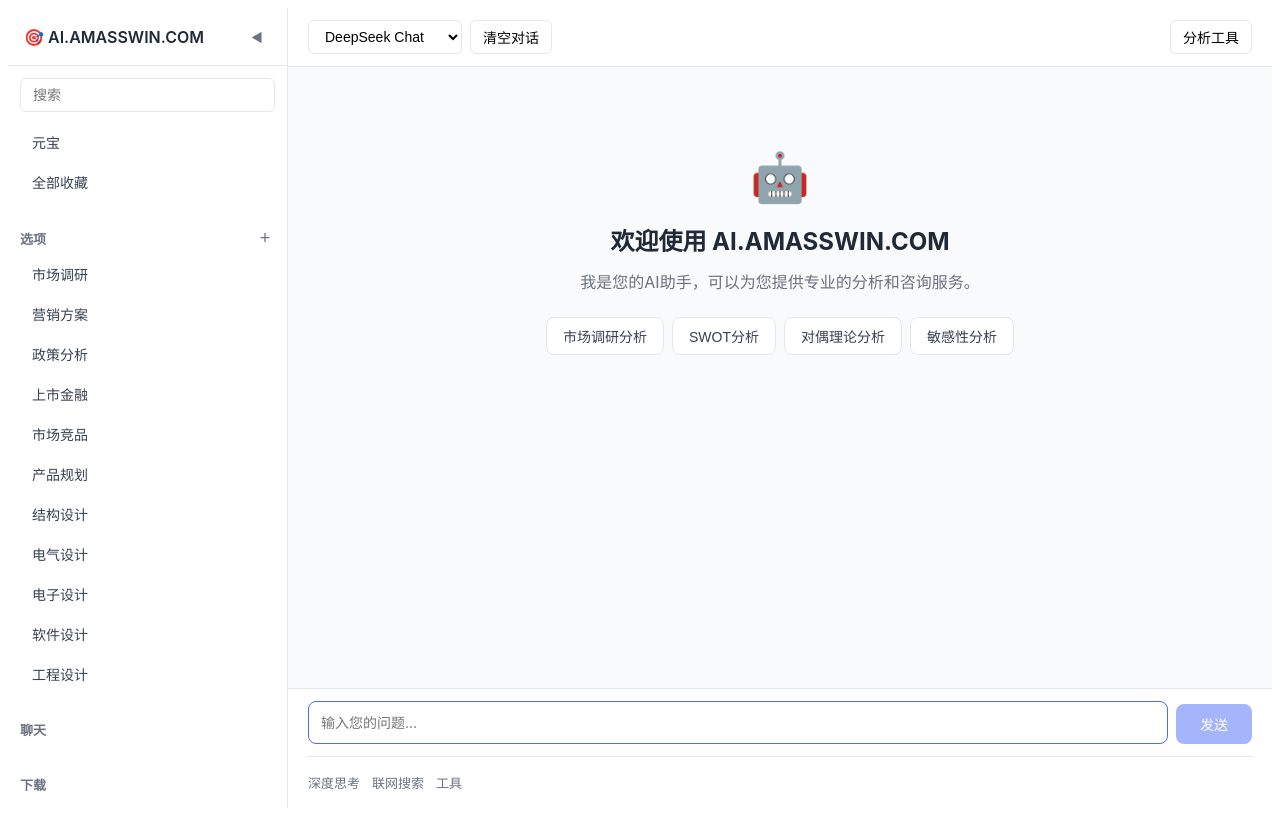
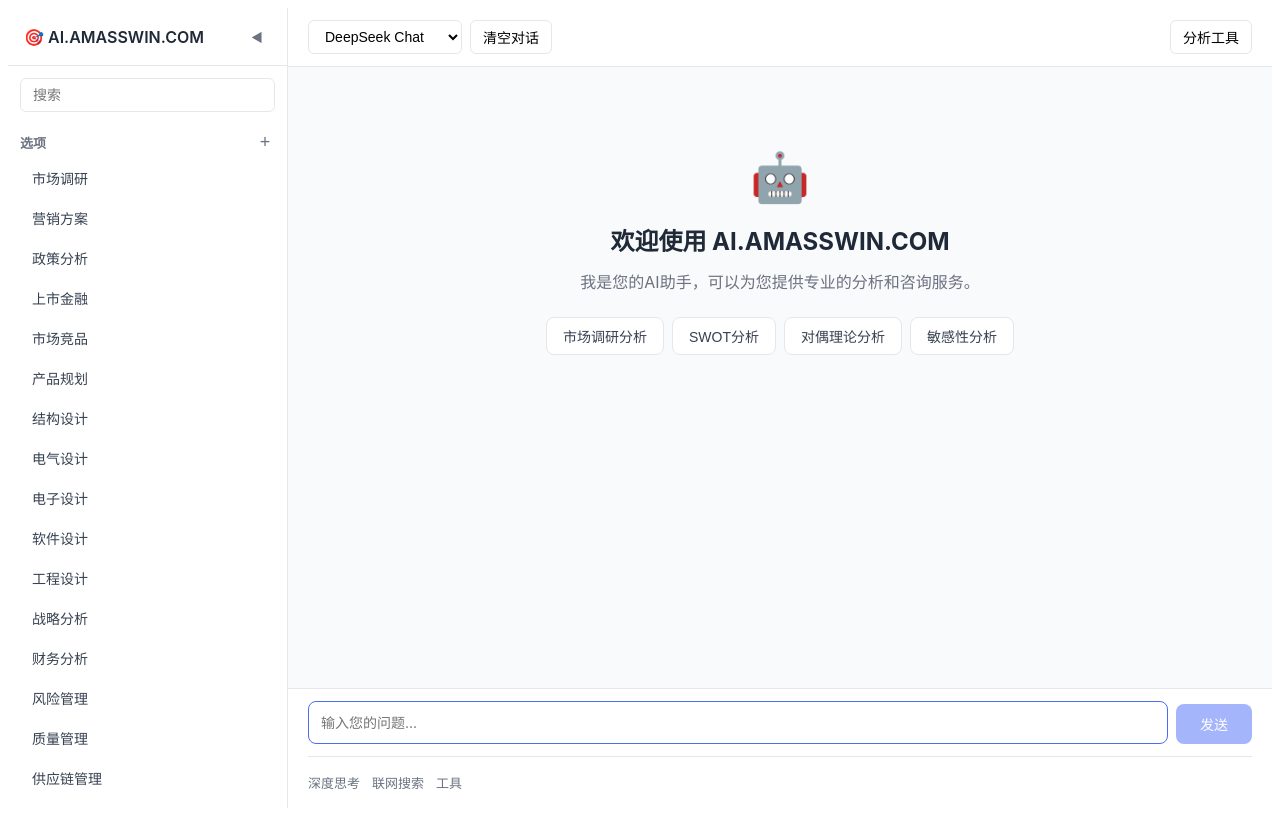
Before and after one commit to 13736094418/ai-amasswin, a Vue app in the folder frontend/: page / in a window 1280 px wide. Built offline with nearby package versions, Linux system fonts and the light colour scheme.

Commit message:
Add files via upload

```diff
--- a/frontend/src/App.vue
+++ b/frontend/src/App.vue
@@ -13,16 +13,6 @@
         <!-- 搜索框 -->
         <div class="search-box">
           <input v-model="searchQuery" type="text" placeholder="搜索" class="search-input" />
-        </div>
-
-        <!-- 快捷操作 -->
-        <div class="quick-actions">
-          <button class="action-item" @click="scrollToTop">
-            <span>元宝</span>
-          </button>
-          <button class="action-item" @click="showFavorites = !showFavorites">
-            <span>全部收藏</span>
-          </button>
         </div>
 
         <!-- 选项分组 -->
@@ -229,7 +219,6 @@
       selectedModel: 'deepseek-chat',
       sidebarCollapsed: false,
       searchQuery: '',
-      showFavorites: false,
       showAnalysisTools: false,
       currentChatId: null,
       selectedOption: null,
@@ -242,26 +231,44 @@
         '敏感性分析'
       ],
       analysisOptions: [
-        { id: 'market-research', name: '市场调研' },
-        { id: 'marketing-plan', name: '营销方案' },
-        { id: 'policy-analysis', name: '政策分析' },
-        { id: 'listing-finance', name: '上市金融' },
-        { id: 'competitor-analysis', name: '市场竞品' },
-        { id: 'product-planning', name: '产品规划' },
-        { id: 'structure-design', name: '结构设计' },
-        { id: 'electrical-design', name: '电气设计' },
-        { id: 'electronic-design', name: '电子设计' },
-        { id: 'software-design', name: '软件设计' },
-        { id: 'engineering-design', name: '工程设计' }
+        { id: 'market-research', name: '市场调研', methods: ['PEST分析', '波特五力模型', '市场细分分析', '用户画像分析', '竞品分析矩阵'] },
+        { id: 'marketing-plan', name: '营销方案', methods: ['4P营销理论', 'STP战略', 'AARRR模型', '营销漏斗分析', '品牌定位分析'] },
+        { id: 'policy-analysis', name: '政策分析', methods: ['政策环境分析', '政策影响评估', '政策趋势预测', '政策对比分析', '政策风险评估'] },
+        { id: 'listing-finance', name: '上市金融', methods: ['财务模型分析', '估值分析', '资本结构分析', '现金流分析', '投资回报分析'] },
+        { id: 'competitor-analysis', name: '市场竞品', methods: ['竞品对比矩阵', '功能对比分析', '价格策略分析', '市场份额分析', '竞争优势分析'] },
+        { id: 'product-planning', name: '产品规划', methods: ['产品路线图', '功能优先级分析', '用户需求分析', '产品生命周期', 'MVP设计'] },
+        { id: 'structure-design', name: '结构设计', methods: ['结构力学分析', '有限元分析', '载荷分析', '材料选型分析', '结构优化设计'] },
+        { id: 'electrical-design', name: '电气设计', methods: ['电气系统设计', '配电系统分析', '电气安全分析', '能效分析', '自动化控制设计'] },
+        { id: 'electronic-design', name: '电子设计', methods: ['电路设计分析', 'PCB布局设计', '信号完整性分析', 'EMC分析', '可靠性分析'] },
+        { id: 'software-design', name: '软件设计', methods: ['架构设计', 'UML建模', '系统设计模式', '性能分析', '安全分析'] },
+        { id: 'engineering-design', name: '工程设计', methods: ['工程设计规范', '工艺流程分析', '质量体系分析', '成本效益分析', '风险评估'] },
+        { id: 'strategy-analysis', name: '战略分析', methods: ['SWOT分析', '战略地图', '价值链分析', 'BCG矩阵', 'GE矩阵'] },
+        { id: 'financial-analysis', name: '财务分析', methods: ['财务比率分析', '杜邦分析', '财务预测模型', '敏感性分析', '盈亏平衡分析'] },
+        { id: 'risk-analysis', name: '风险管理', methods: ['风险识别', '风险矩阵', '风险量化分析', '风险应对策略', '风险监控体系'] },
+        { id: 'quality-management', name: '质量管理', methods: ['PDCA循环', '六西格玛', '质量成本分析', 'SPC统计过程控制', 'FMEA失效模式分析'] },
+        { id: 'supply-chain', name: '供应链管理', methods: ['供应链优化', '库存管理分析', '供应商评估', '物流成本分析', '供应链风险评估'] },
+        { id: 'project-management', name: '项目管理', methods: ['项目计划分析', '关键路径法', '资源分配分析', '项目风险评估', '进度控制分析'] },
+        { id: 'innovation-research', name: '创新研究', methods: ['技术路线图', '创新模式分析', '专利分析', '技术成熟度评估', '创新生态分析'] }
       ],
       analysisTools: [
-        { id: 'swot', name: 'SWOT分析' },
-        { id: 'duality', name: '对偶理论' },
-        { id: 'sensitivity', name: '敏感性分析' },
-        { id: 'queuing', name: '排队论' },
-        { id: 'storage', name: '存储论' },
-        { id: 'game', name: '对策论' },
-        { id: 'decision', name: '决策分析' }
+        { id: 'swot', name: 'SWOT分析', type: 'matrix' },
+        { id: 'duality', name: '对偶理论', type: 'theory' },
+        { id: 'sensitivity', name: '敏感性分析', type: 'analysis' },
+        { id: 'queuing', name: '排队论', type: 'theory' },
+        { id: 'storage', name: '存储论', type: 'theory' },
+        { id: 'game', name: '对策论', type: 'theory' },
+        { id: 'decision', name: '决策分析', type: 'analysis' },
+        { id: 'logic-diagram', name: '逻辑图', type: 'diagram' },
+        { id: 'flowchart', name: '流程图', type: 'diagram' },
+        { id: 'fishbone', name: '鱼骨图', type: 'diagram' },
+        { id: 'mindmap', name: '思维导图', type: 'diagram' },
+        { id: 'matrix-table', name: '阵列表', type: 'table' },
+        { id: 'bar-chart', name: '柱状图', type: 'chart' },
+        { id: 'radar-chart', name: '雷达图', type: 'chart' },
+        { id: 'network-diagram', name: '网络图', type: 'diagram' },
+        { id: 'pest', name: 'PEST分析', type: 'matrix' },
+        { id: 'porter-five', name: '波特五力', type: 'diagram' },
+        { id: 'value-chain', name: '价值链', type: 'diagram' }
       ],
       historyList: [],
       downloads: []
@@ -473,10 +480,60 @@
     },
     selectOption(option) {
       this.selectedOption = option.id
-      this.inputMessage = `请帮我进行${option.name}分析`
+      // 生成包含专业分析方法的提示词
+      const methods = option.methods ? option.methods.join('、') : ''
+      let prompt = `请帮我进行${option.name}分析。`
+      if (methods) {
+        prompt += `建议使用以下专业分析方法：${methods}。请根据分析内容自动生成相应的可视化图表，如逻辑图、流程图、鱼骨图、思维导图、阵列表、柱状图、雷达图或网络图等，以更好地展示分析结果。`
+      }
+      this.inputMessage = prompt
     },
     insertAnalysisTool(tool) {
-      this.inputMessage += `请使用${tool.name}方法进行分析。`
+      // 根据工具类型生成相应的提示词
+      let prompt = ''
+      switch(tool.type) {
+        case 'diagram':
+          if (tool.id === 'logic-diagram') {
+            prompt = `请使用逻辑图方法进行分析，并生成逻辑图可视化展示。`
+          } else if (tool.id === 'flowchart') {
+            prompt = `请使用流程图方法进行分析，并生成流程图可视化展示。`
+          } else if (tool.id === 'fishbone') {
+            prompt = `请使用鱼骨图（因果分析图）方法进行分析，并生成鱼骨图可视化展示。`
+          } else if (tool.id === 'mindmap') {
+            prompt = `请使用思维导图方法进行分析，并生成思维导图可视化展示。`
+          } else if (tool.id === 'network-diagram') {
+            prompt = `请使用网络图方法进行分析，并生成网络图可视化展示。`
+          } else if (tool.id === 'porter-five') {
+            prompt = `请使用波特五力模型进行分析，并生成波特五力图可视化展示。`
+          } else if (tool.id === 'value-chain') {
+            prompt = `请使用价值链分析，并生成价值链图可视化展示。`
+          } else {
+            prompt = `请使用${tool.name}方法进行分析，并生成相应的图表可视化展示。`
+          }
+          break
+        case 'chart':
+          if (tool.id === 'bar-chart') {
+            prompt = `请使用柱状图进行数据可视化分析，并提供相应的数据表格。`
+          } else if (tool.id === 'radar-chart') {
+            prompt = `请使用雷达图进行多维度对比分析，并提供相应的数据表格。`
+          } else {
+            prompt = `请使用${tool.name}进行数据可视化分析。`
+          }
+          break
+        case 'table':
+          prompt = `请使用阵列表方法进行分析，并以表格形式展示分析结果。`
+          break
+        case 'matrix':
+          prompt = `请使用${tool.name}方法进行分析，并以矩阵表格形式展示分析结果。`
+          break
+        default:
+          prompt = `请使用${tool.name}方法进行分析，并根据分析内容自动生成合适的可视化图表。`
+      }
+      if (this.inputMessage.trim()) {
+        this.inputMessage += ' ' + prompt
+      } else {
+        this.inputMessage = prompt
+      }
     },
     clearHistory() {
       if (confirm('确定要清空所有对话记录吗？')) {
@@ -688,27 +745,6 @@
   border: 1px solid #e5e7eb;
   border-radius: 6px;
   font-size: 14px;
-}
-
-.quick-actions {
-  margin-bottom: 16px;
-}
-
-.action-item {
-  width: 100%;
-  padding: 8px 12px;
-  text-align: left;
-  background: none;
-  border: none;
-  border-radius: 6px;
-  cursor: pointer;
-  font-size: 14px;
-  color: #374151;
-  margin-bottom: 4px;
-}
-
-.action-item:hover {
-  background: #f3f4f6;
 }
 
 .section {
```
